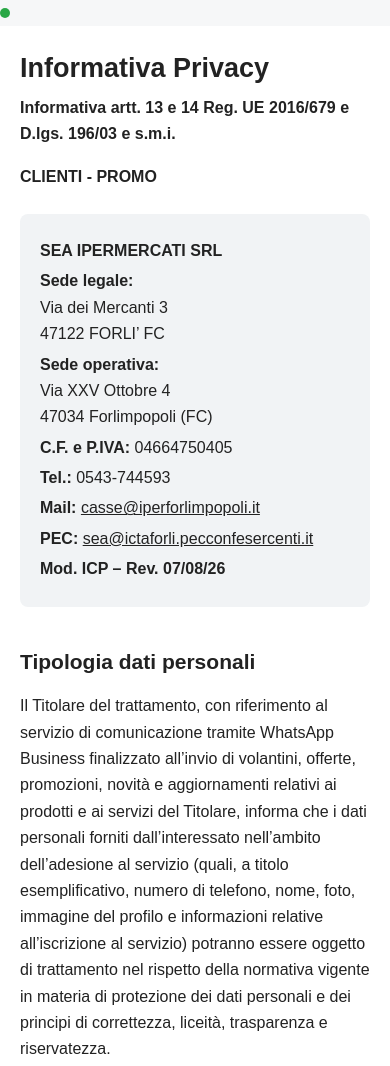
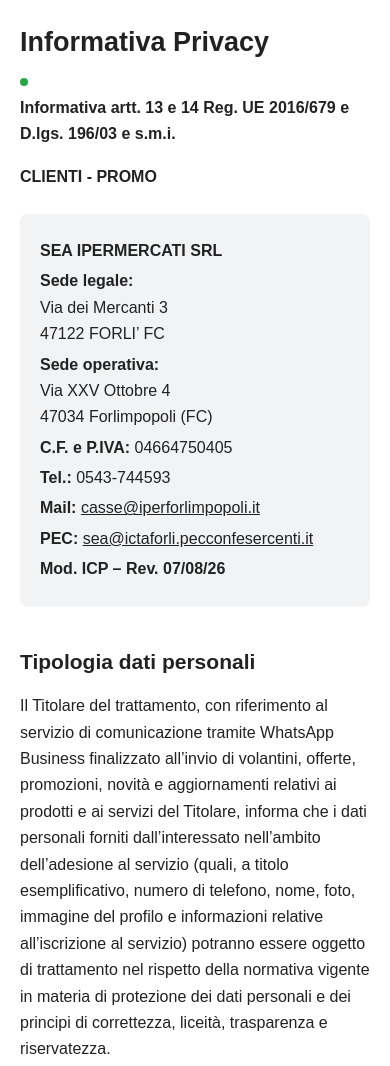
Before and after one commit to falla03/-whatsapp-offerte-privacy, a plain HTML site: page index.html in a window 390 px wide. Shown: the top 1066 px of the page. Drawn offline with Linux system fonts and the light colour scheme.

Commit message:
Update index.html

```diff
--- a/index.html
+++ b/index.html
@@ -5,7 +5,7 @@
   <meta name="viewport" content="width=device-width, initial-scale=1.0">
 
   <title>Informativa Privacy – Servizio WhatsApp Business</title>
-<span class="green-dot"></span>
+
   <meta
     name="description"
     content="Informativa privacy relativa al servizio WhatsApp Business per volantini, offerte, promozioni, novità e aggiornamenti di SEA Ipermercati SRL."
@@ -120,13 +120,14 @@
       h2 {
         font-size: 21px;
       }
-      .green-dot {
+     .green-dot {
   display: inline-block;
-  width: 10px;
-  height: 10px;
+  width: 8px;
+  height: 8px;
   background-color: #28a745;
   border-radius: 50%;
-  margin-right: 8px;
+  margin-right: 7px;
+  vertical-align: middle;
 }
     }
   </style>
@@ -138,7 +139,7 @@
     <article class="card">
 
       <h1>Informativa Privacy</h1>
-
+<span class="green-dot"></span>
       <p>
         <strong>
           Informativa artt. 13 e 14 Reg. UE 2016/679 e D.lgs. 196/03 e s.m.i.
```
